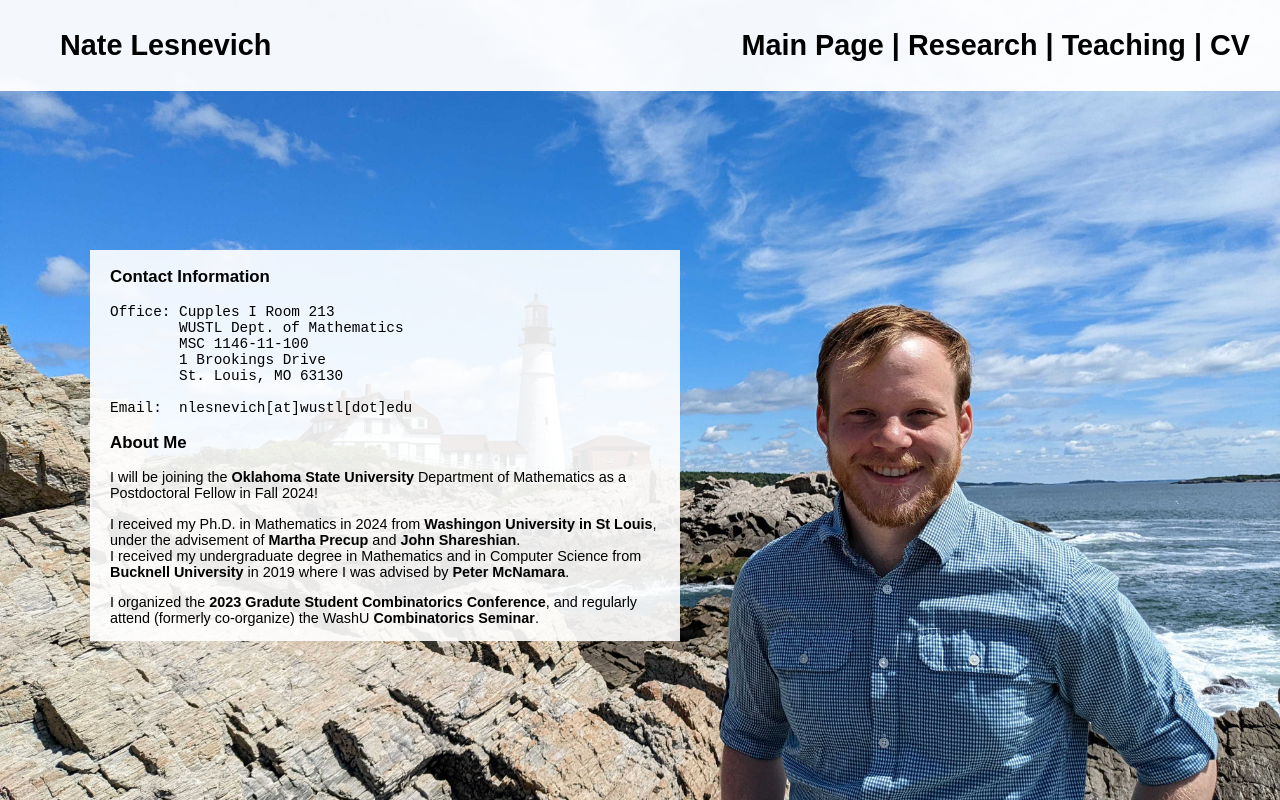
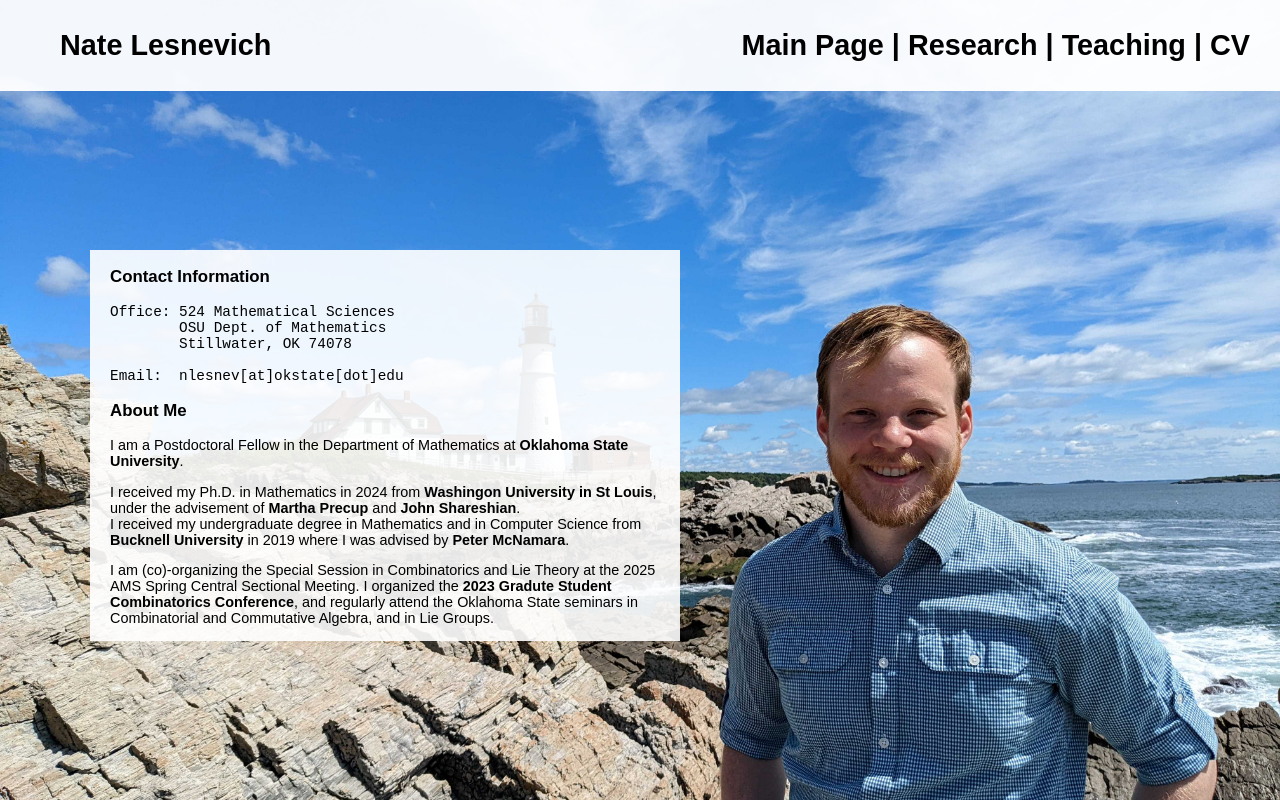
Before and after one commit to nlesnevich/nlesnevich.github.io, a plain HTML site: page index.html in a window 1280 px wide. Drawn offline with Linux system fonts and the light colour scheme.

Commit message:
OKState First Update

```diff
--- a/index.html
+++ b/index.html
@@ -16,21 +16,18 @@
             <h3>
                 Contact Information
             </h3>
-<pre>Office: Cupples I Room 213
-        WUSTL Dept. of Mathematics
-        MSC 1146-11-100
-        1 Brookings Drive
-        St. Louis, MO 63130
+<pre>Office: 524 Mathematical Sciences
+        OSU Dept. of Mathematics
+        Stillwater, OK 74078
 
-Email:  <a href="mailto:nlesnevich@wustl.edu">nlesnevich[at]wustl[dot]edu</a>
+Email:  <a href="mailto:nlesnev@okstate.edu">nlesnev[at]okstate[dot]edu</a>
 </pre>
             <h3>
                 About Me
             </h3>
             <p>
-                I will be joining the
-                <a href = "https://cas.okstate.edu/department_of_mathematics/"><b>Oklahoma State University</b></a>
-                Department of Mathematics as a Postdoctoral Fellow in Fall 2024!
+                I am a Postdoctoral Fellow in the Department of Mathematics at
+                <a href = "https://cas.okstate.edu/department_of_mathematics/"><b>Oklahoma State University</b></a>.
             </p>
             <p>
                 I received my Ph.D. in Mathematics in 2024 from <a href="https://math.wustl.edu/"><b>Washingon University in St Louis</b></a>,
@@ -43,8 +40,9 @@ Email:  <a href="mailto:nlesnevich@wustl.edu">nlesnevich[at]wustl[dot]edu</a>
                 I was advised by <a href="http://www.unix.bucknell.edu/~pm040/"><b>Peter McNamara</b></a>.
             </p>
             <p>
+                I am (co)-organizing the Special Session in Combinatorics and Lie Theory at the 2025 AMS Spring Central Sectional Meeting.
                 I organized the <a href="https://sites.google.com/view/gscc2023/home"><b>2023 Gradute Student Combinatorics Conference</b></a>,
-                and regularly attend (formerly co-organize) the WashU <a href="https://www.math.wustl.edu/~escobar/Seminar/CSfall23.html"><b>Combinatorics Seminar</b></a>.
+                and regularly attend the <a href = "https://www.mathdept.okstate.edu/announce/">Oklahoma State seminars</a> in Combinatorial and Commutative Algebra, and in Lie Groups.
             </p>
         </div>
         <div class="name" id="myName">
```
Also changed, not shown: Research-Page.html (+4 -1 lines), Teaching-Page.html (+9 -8 lines), 2 other files.
